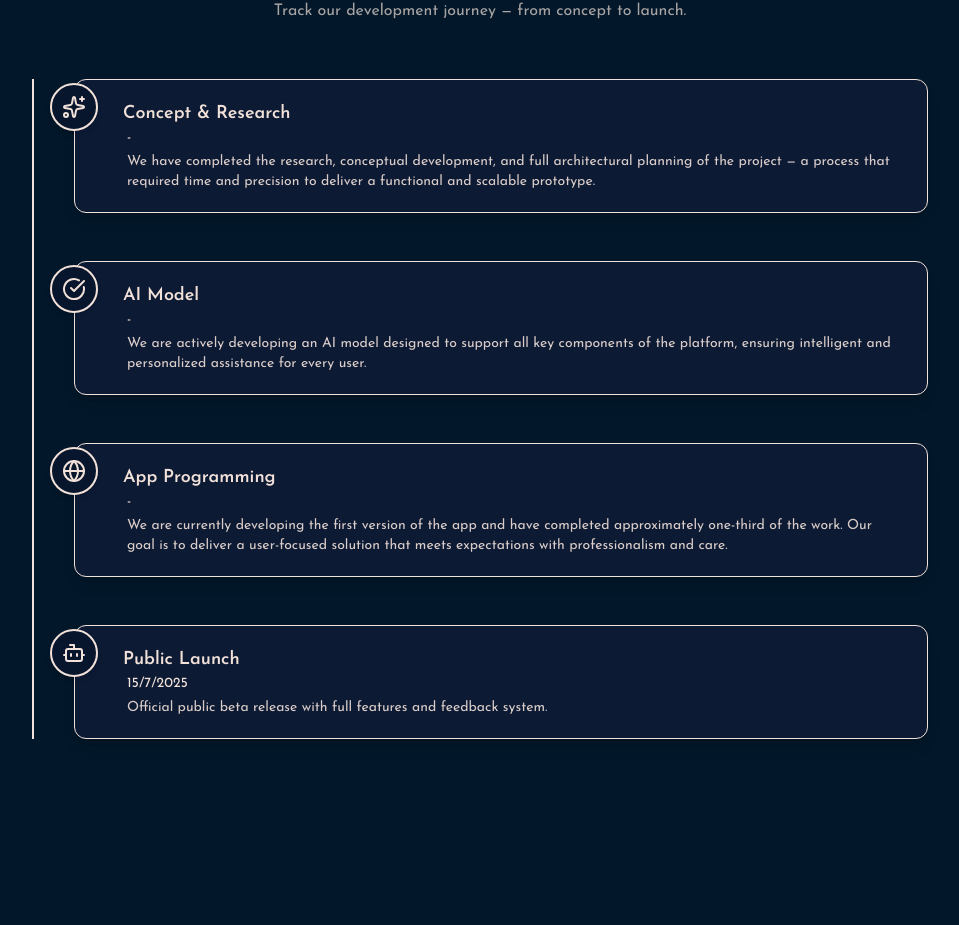
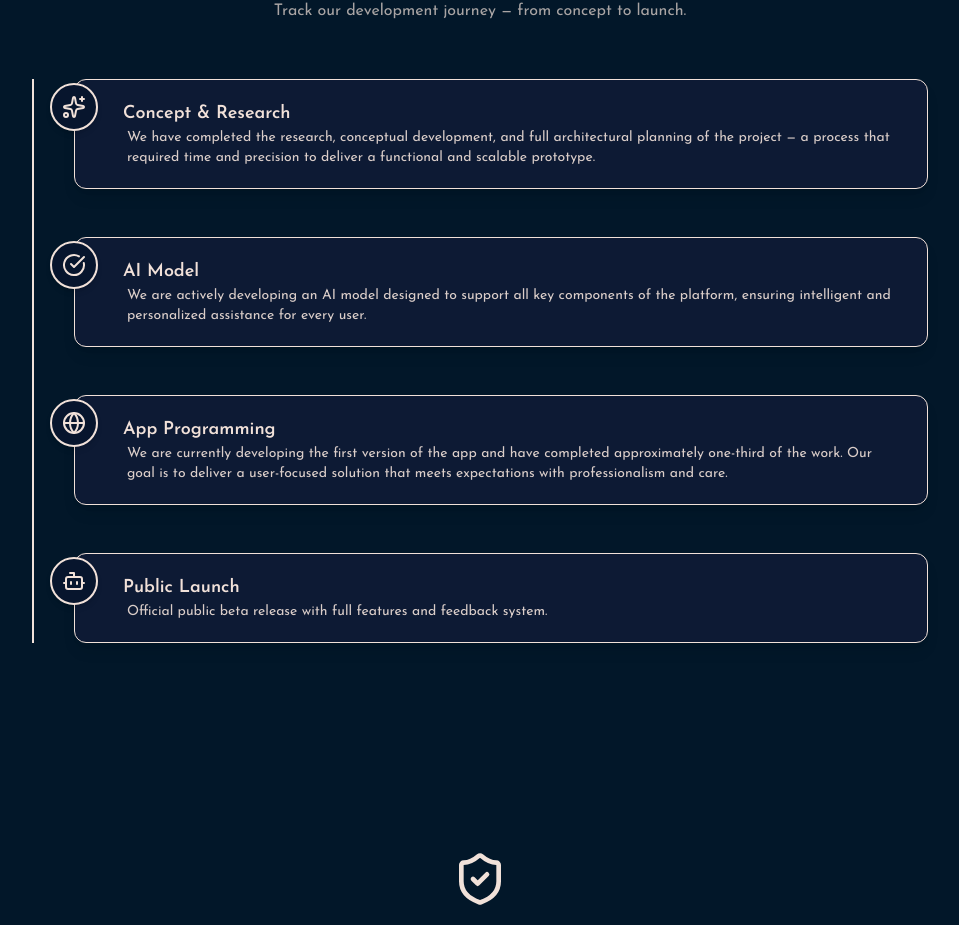
Before and after one commit to TheGenius18/GRACE-PORTFOLIO, a React (Vite) app: page / in a window 1280 px wide. Shown: the part 9197-10122 px from the top of the page, without its empty margins (160-1119 px from the left). Built offline with nearby package versions, Linux system fonts and the light colour scheme; what tailwindcss-dir would draw is missing.

Commit message:
Initial commit: project files (ignore .vs, node_modules)

```diff
--- a/index.html
+++ b/index.html
@@ -5,7 +5,7 @@
   <meta charset="UTF-8" />
   <link rel="icon" type="image/svg+xml" href="/images/10.png" />
   <meta name="viewport" content="width=device-width, initial-scale=1.0, minimum-scale=1" />
-  <title>Grace Portfolio</title>
+  <title>Gracee</title>
 </head>
 
 <body>
--- a/src/components/Progress/Progress.jsx
+++ b/src/components/Progress/Progress.jsx
@@ -40,7 +40,7 @@ const Progress = () => {
                   <h3 className="text-lg font-semibold text-white ml-6">
                     {step.title}
                   </h3>
-                  <p className="text-sm text-cyan-300 mb-1 ml-7">{step.date}</p>
+
                   <p className="text-white/90 text-sm ml-7">{step.desc}</p>
                 </div>
               </motion.div>
```
